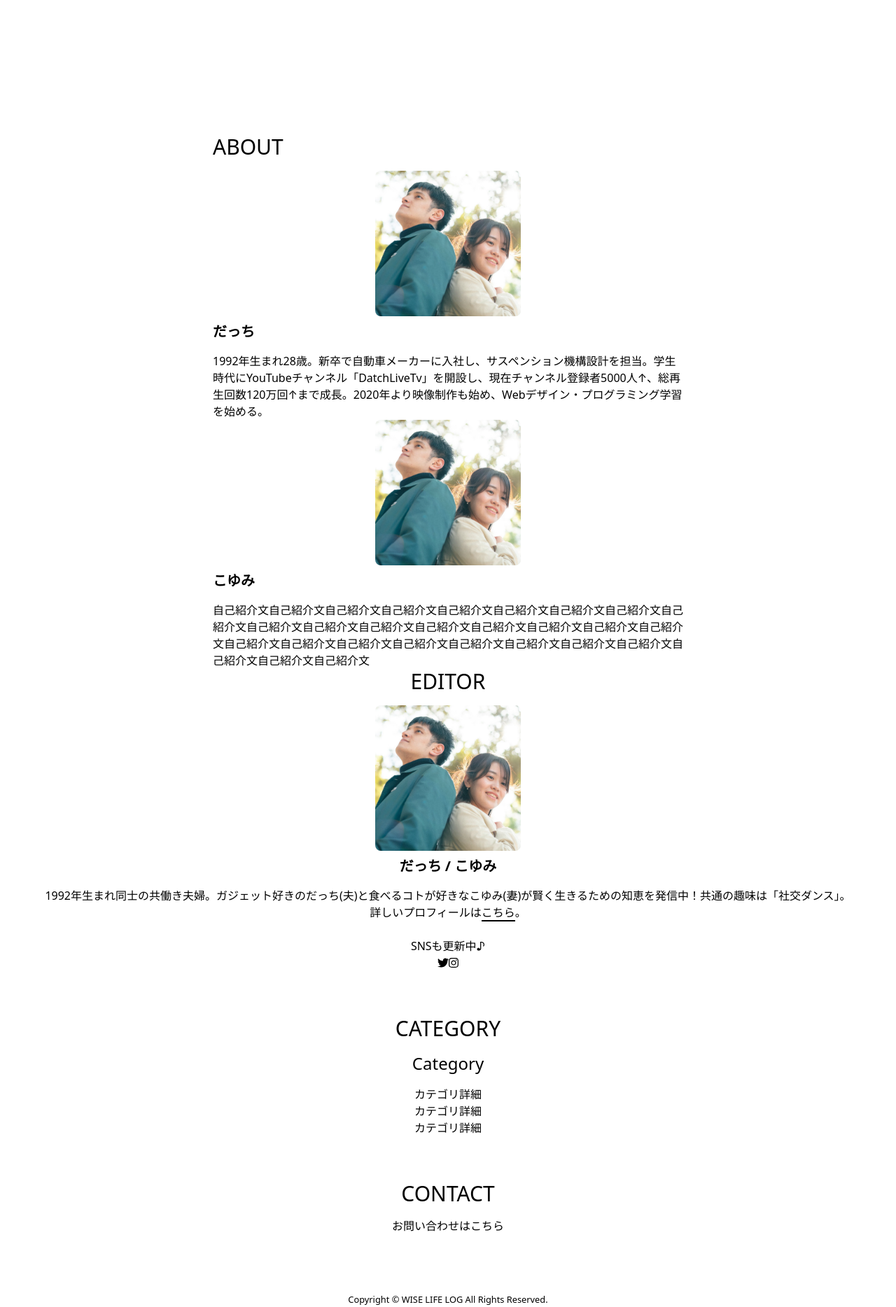
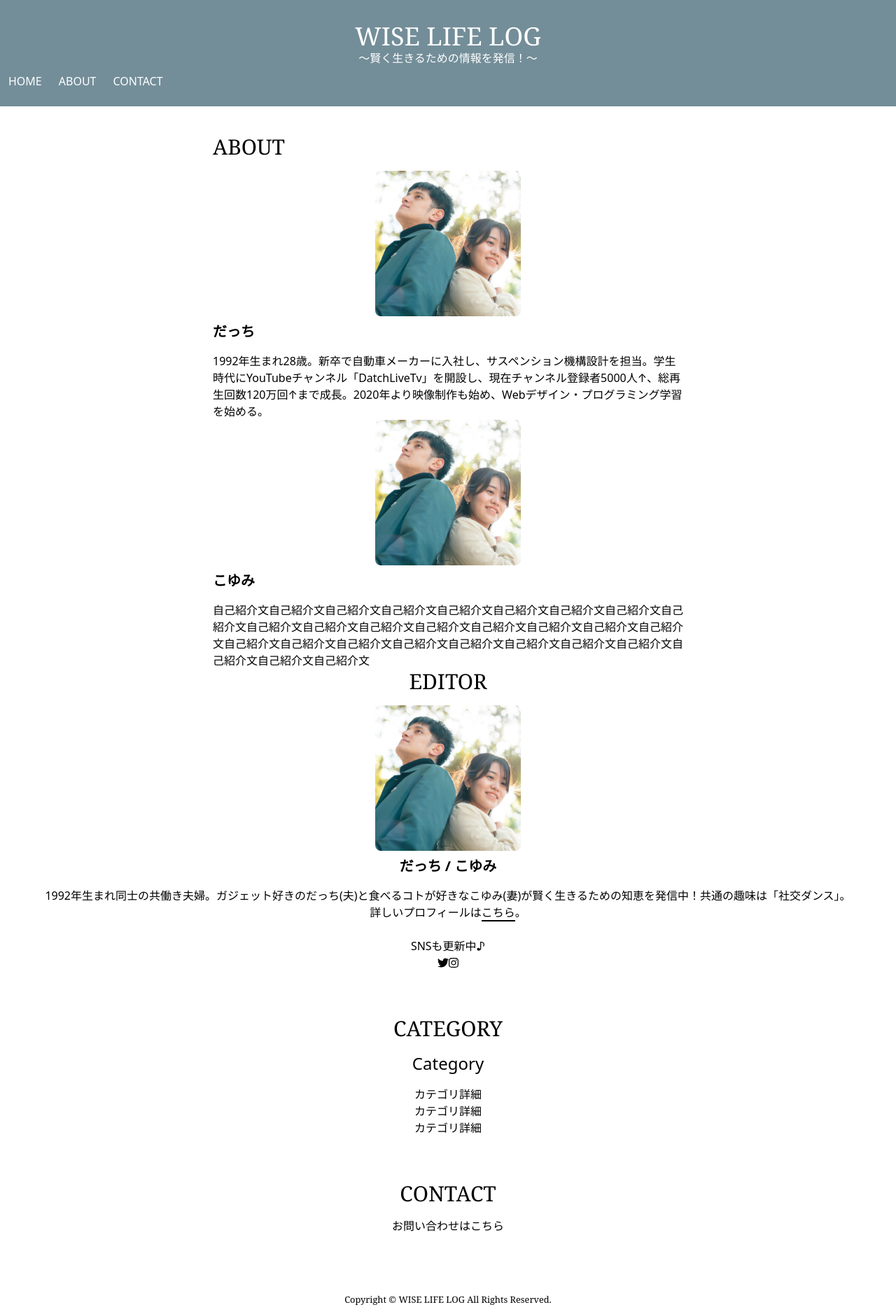
Before and after one commit to DatchLive/Blog, a Next.js app: page /about in a window 1280 px wide. Shown: the whole page at 70% size. Built offline with nearby package versions, Linux system fonts and the light colour scheme.

Commit message:
💄 フォント変更

```diff
--- a/src/components/footer/index.jsx
+++ b/src/components/footer/index.jsx
@@ -61,7 +61,7 @@ export const Footer = () => {
           </button>
         </Link>
       </div>
-      <small>
+      <small className="font-serif">
         Copyright &copy; <span className="uppercase">wise life log</span> All
         Rights Reserved.
       </small>
--- a/src/components/header/index.jsx
+++ b/src/components/header/index.jsx
@@ -2,11 +2,10 @@ import { NavBar } from "../navigation";
 
 export const Header = () => {
   return (
-    <header className="bg-green-700 text-white fixed top-0 w-full">
+    <header className="bg-maincolor text-white fixed top-0 w-full">
       <div className="text-center">
-        <h1 className=" text-4xl uppercase pt-8">Wise Life Log</h1>
-        <h2>〜賢く生きるための情報を発信！〜</h2>
-
+        <h1 className=" font-serif text-4xl uppercase pt-8">Wise Life Log</h1>
+        <h2 className="font-mono">〜賢く生きるための情報を発信！〜</h2>
         <NavBar />
       </div>
     </header>
--- a/src/components/title/index.jsx
+++ b/src/components/title/index.jsx
@@ -1,3 +1,3 @@
 export const Title = (props) => {
-  return <h3 className="text-3xl mb-4 uppercase">{props.title}</h3>;
+  return <h3 className="font-serif text-3xl mb-4 uppercase">{props.title}</h3>;
 };
```
